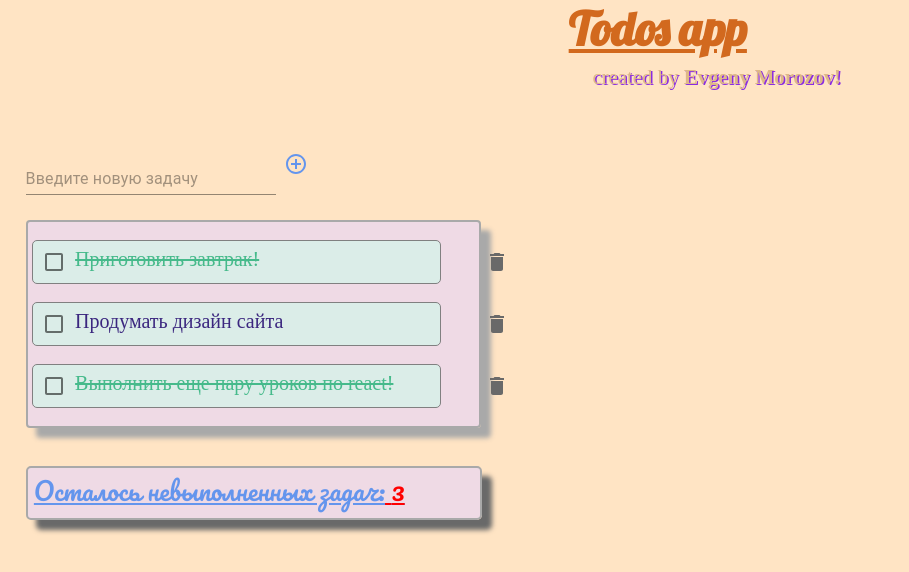
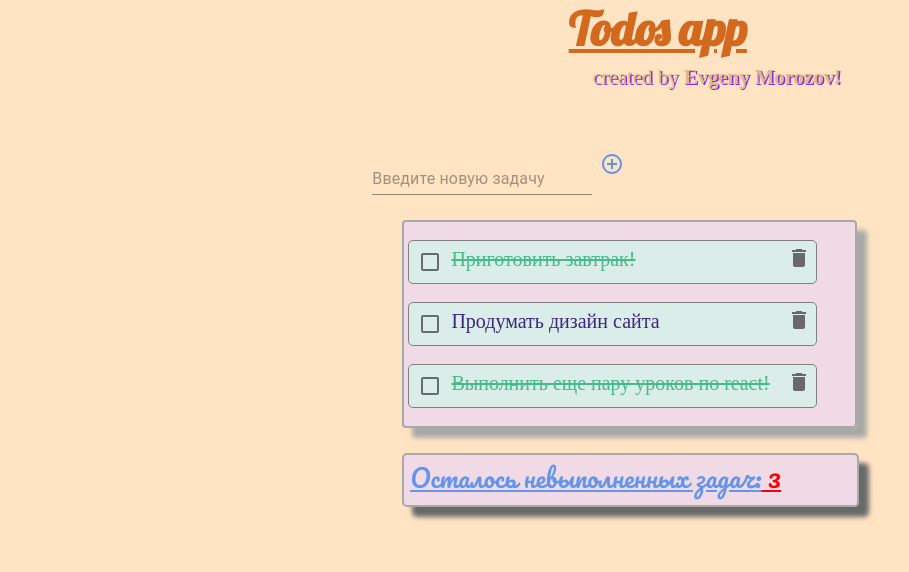
Before and after one commit to WebHeroSchool/Evg_todo_App, a React (Create React App) app: page / in a window 1280 px wide. Shown: the top 572 px of the page, without its empty margins (0-909 px from the left). Built offline with nearby package versions, Linux system fonts and the light colour scheme.

Commit message:
refactoring prj to class_app

```diff
--- a/src/Components/App/App.module.css
+++ b/src/Components/App/App.module.css
@@ -34,13 +34,16 @@
 
 /* Styles for input*/
 .tasks {
-    width: 20%;
+    width: 76%;
     margin-bottom: 2%;
+    text-align: center;
 }
 
 .addbutton {
     color: cornflowerblue;
     border: transparent 8px solid;
+    padding: 0;
+    margin: 0;
 }
 
 .addbutton:hover {
@@ -52,7 +55,7 @@
 
 /*Styles for tasks list*/
 ul {
-    margin: 0 0 3% 0;
+    margin: 2% 30%;
     list-style-type: none;
     background-color: rgba(232,213,247,0.67);
     border: darkgrey 2px solid;
@@ -75,10 +78,8 @@ li:hover {
 
 .butdelete {
     color: dimgray;
-    position: absolute;
-    left: 480px;
-    margin-top: .3%;
     border: transparent 5px solid;
+    float: right;
 }
 .butdelete:hover {
     color:  firebrick;
@@ -108,6 +109,7 @@ li:hover {
     background-color: rgba(232,213,247,0.67);
     box-shadow: 10px 10px 5px dimgray;
     padding: 0 0 .5% .5%;
+    margin: 2% 30%;
 }
 
 .count {
--- a/src/Components/InputItem/InputItem.js
+++ b/src/Components/InputItem/InputItem.js
@@ -7,8 +7,8 @@ import items from '../App/App'
 const event = () => alert('Added!');
 
 const ItemInput = () => (
-    <form>
-        <Input className={styles.tasks}
+    <form className={styles.tasks}>
+        <Input
                placeholder="Введите новую задачу"
                inputProps={{ 'aria-label': 'description' }}
         />
```
Also changed, not shown: src/Components/App/App.js (+6 -2 lines).
